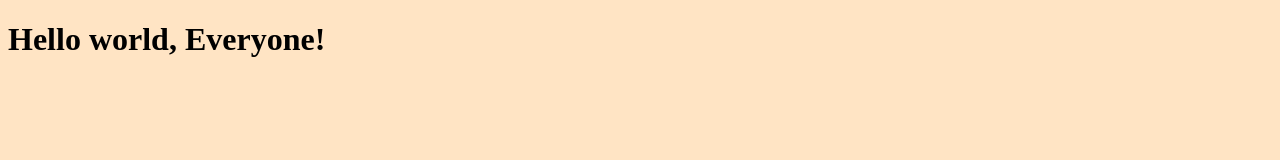
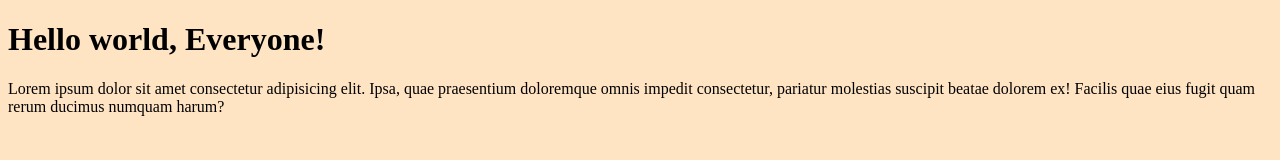
Before and after one commit to odey0002/web-dev-II, a plain HTML site: page index.html in a window 1280 px wide. Drawn offline with Linux system fonts and the light colour scheme.

Commit message:
Added paragraph

```diff
--- a/index.html
+++ b/index.html
@@ -9,5 +9,6 @@
 </head>
 <body>
    <h1>Hello world, Everyone!</h1>
+   <p>Lorem ipsum dolor sit amet consectetur adipisicing elit. Ipsa, quae praesentium doloremque omnis impedit consectetur, pariatur molestias suscipit beatae dolorem ex! Facilis quae eius fugit quam rerum ducimus numquam harum?</p>
 </body>
 </html>
```
